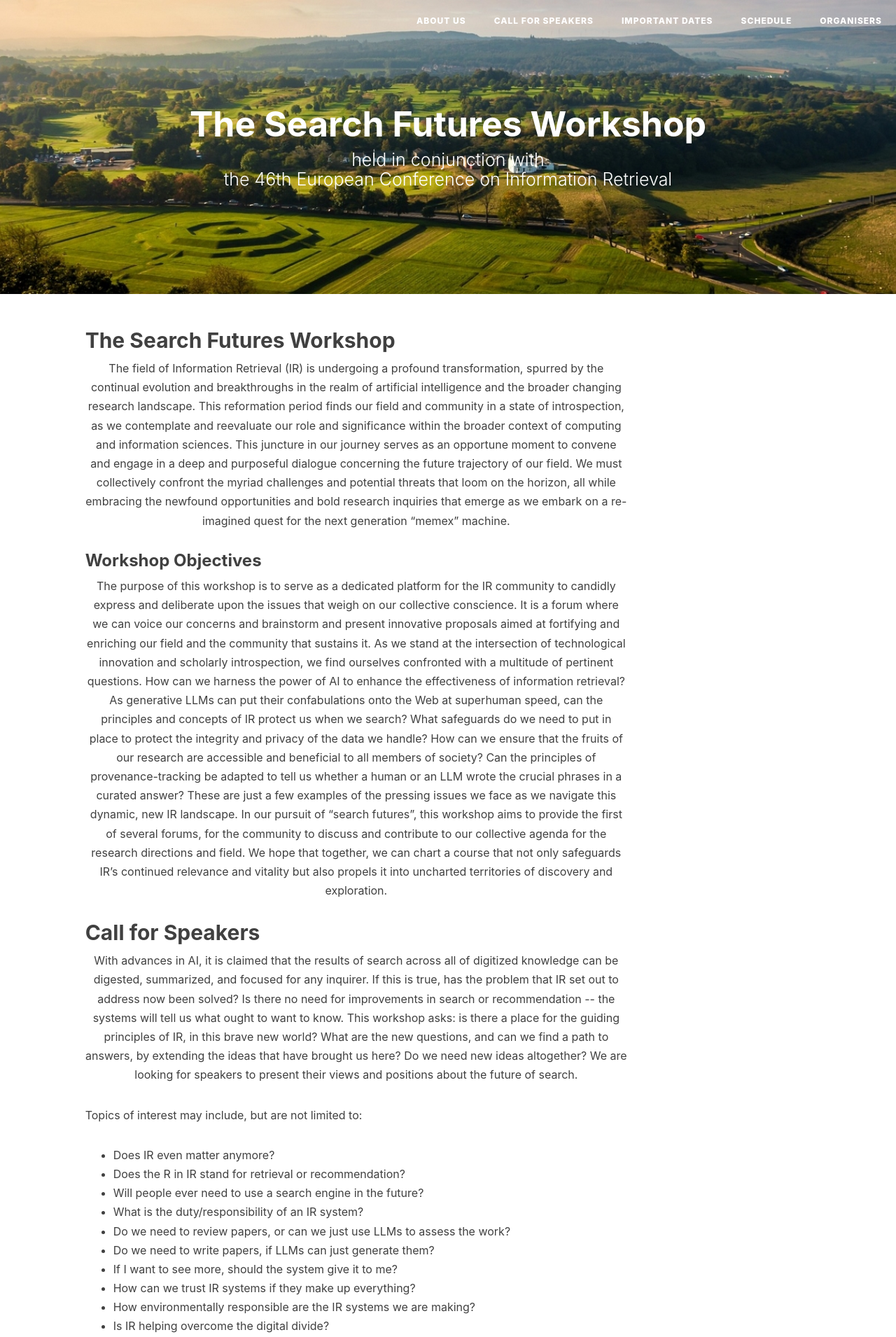
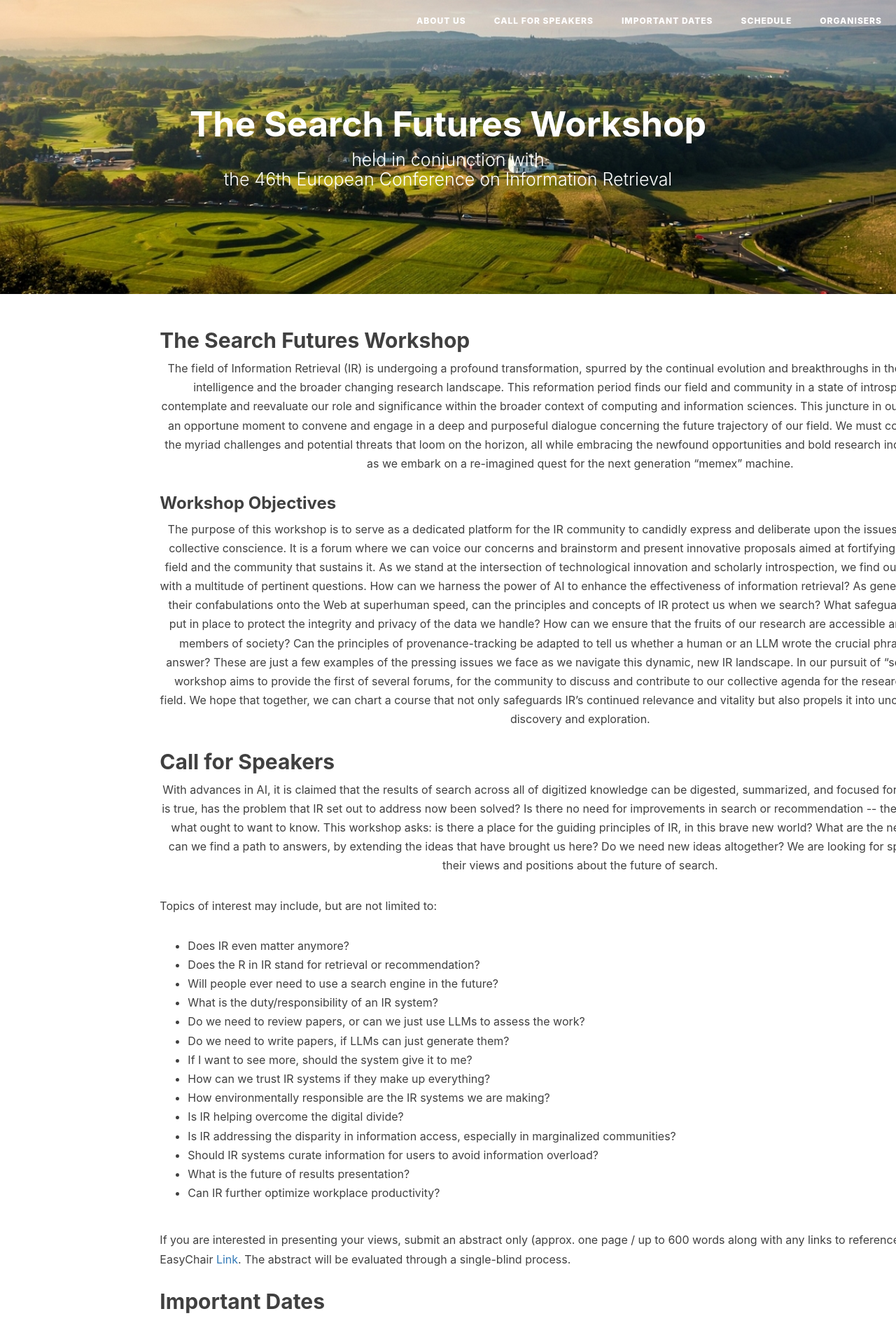
Before and after one commit to SearchFutures/SearchFutures.github.io, a Jekyll site: the page built from index.md, in a window 1280 px wide. Shown: the top 1910 px of the page at 70% size. Built offline with Jekyll 4.4.1, drawn with Linux system fonts in a browser that asks for light colours; nearby versions of some CDN libraries; our own code applies the rules of GitHub Pages for plain Markdown files.

Commit message:
Update page.html

```diff
--- a/_layouts/page.html
+++ b/_layouts/page.html
@@ -23,7 +23,7 @@ layout: default
         {% if site.sidebar == false %}
 <!-- NO SIDEBAR -->
     <!-- Post Container -->
-            <div class="col-lg-8 col-lg-offset-1 col-md-8 col-md-offset-1 post-container">
+            <div class="col-lg-12 col-lg-offset-2 col-md-8 col-md-offset-1 post-container">
                 {{ content }}
             </div>
     <!-- Sidebar Container -->
```
